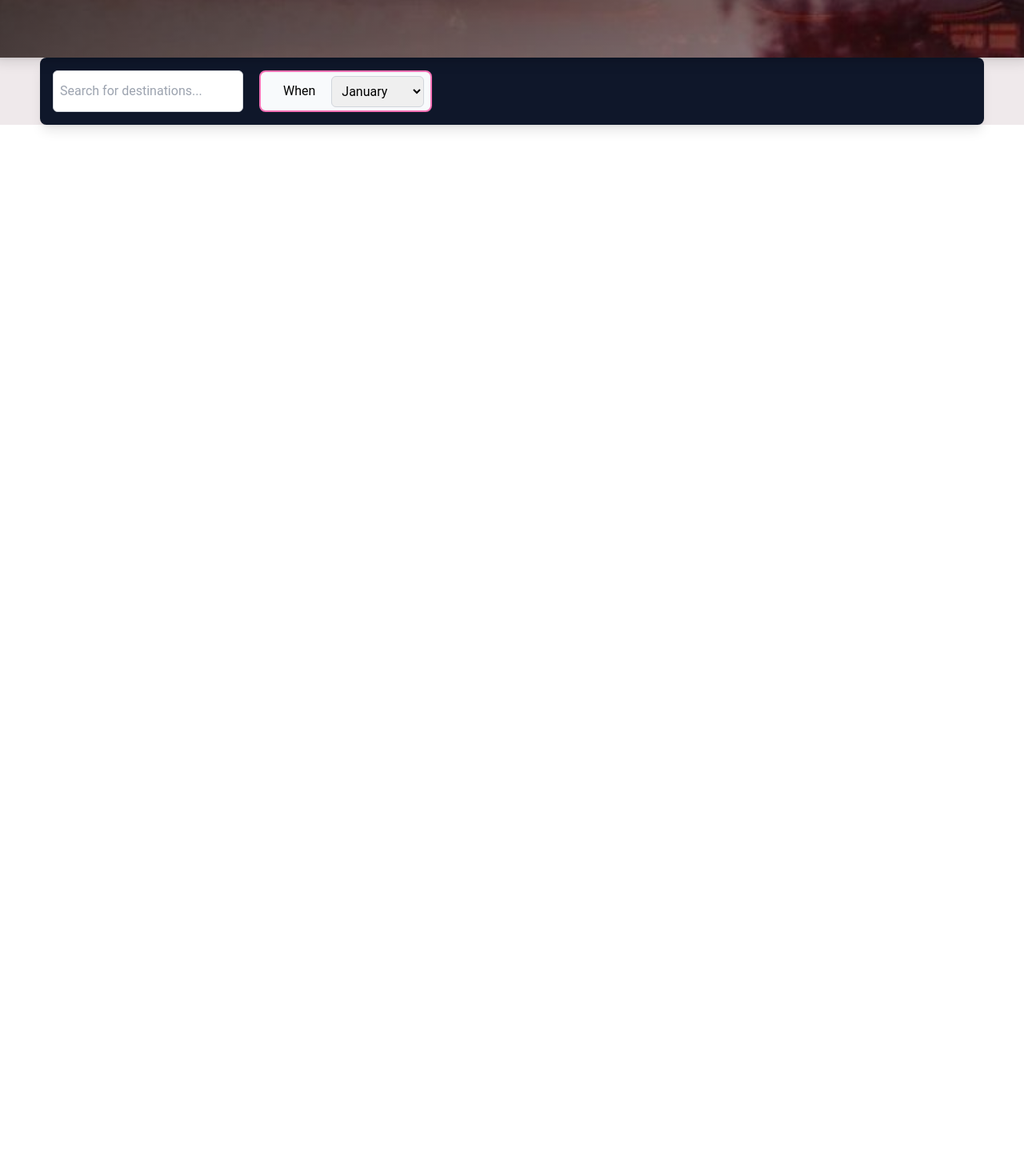
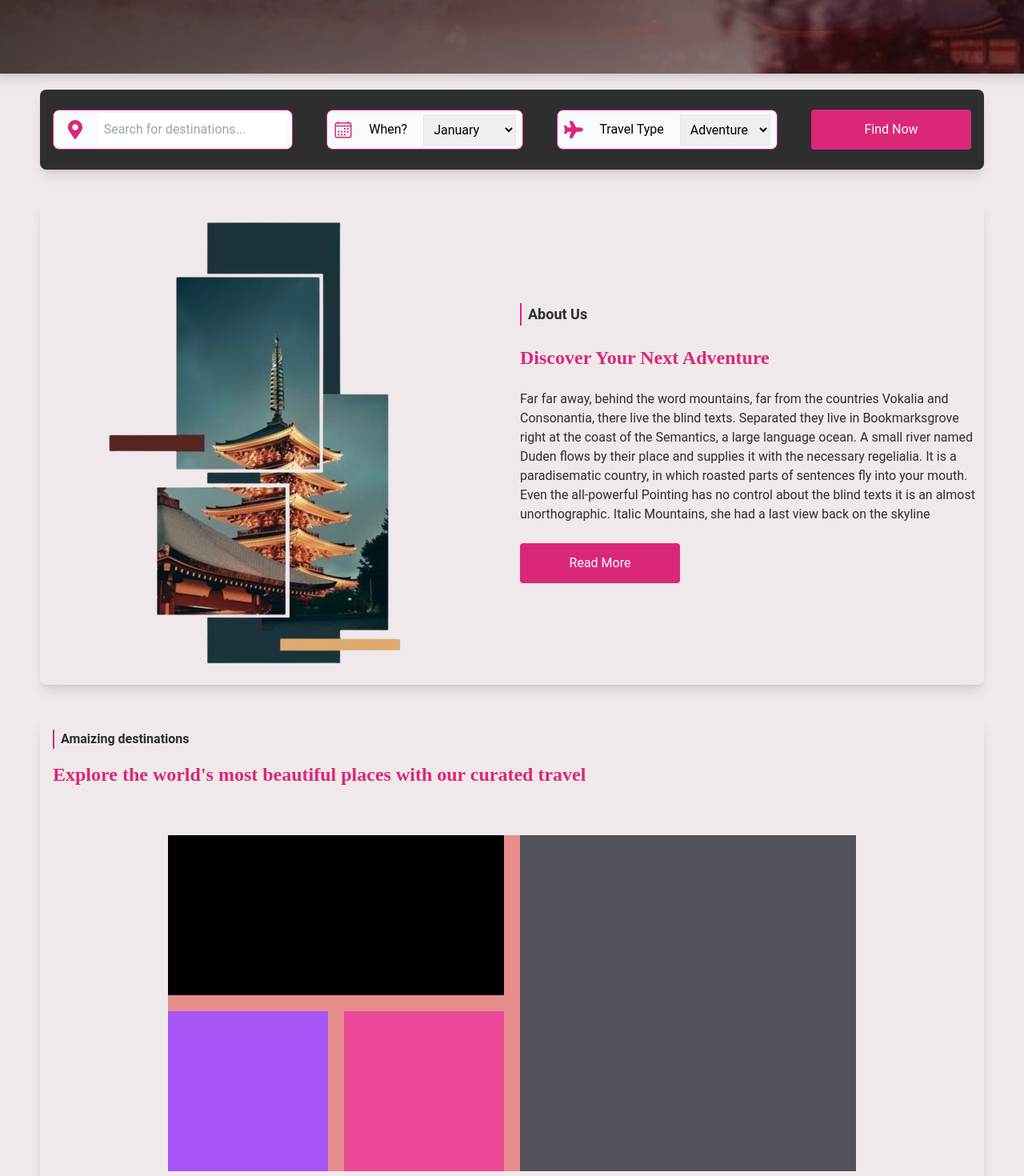
Before and after one commit to Zachminnow/travel-app, a React (Vite) app in the folder frontend/: page / in a window 1280 px wide. Shown: the part 620-2090 px from the top of the page at 80% size. Before the commit the page ends 800 px from the top, so only its background shows below. Built offline with nearby package versions, Linux system fonts and the light colour scheme.

Commit message:
Updated sections

```diff
--- a/frontend/package.json
+++ b/frontend/package.json
@@ -11,8 +11,10 @@
   },
   "dependencies": {
     "@fontsource/allan": "^5.2.7",
+    "@fortawesome/fontawesome-free": "^7.1.0",
     "react": "^19.1.1",
     "react-dom": "^19.1.1",
+    "react-icons": "^5.5.0",
     "react-router-dom": "^7.9.3"
   },
   "devDependencies": {
--- a/frontend/src/App.jsx
+++ b/frontend/src/App.jsx
@@ -9,6 +9,8 @@ import TourDetails from './pages/TourDetails';
 import About from './pages/About';
 import Contact from './pages/Contact';
 import NotFound from './pages/NotFound';
+import '@fortawesome/fontawesome-free/css/all.min.css';
+
 
 function App() {
   return (
--- /dev/null
+++ b/frontend/src/components/Button.jsx
@@ -0,0 +1,9 @@
+import { Link } from "react-router-dom";
+
+export const Button = ({ text, link }) => {
+  return (
+    <button className="bg-pink-600 text-white px-4 py-2 rounded hover:bg-pink-700 transition-colors w-[200px] h-[50px]">
+      <Link to={link}>{text}</Link>
+    </button>
+  );
+};
--- a/frontend/src/components/Dropdown.jsx
+++ b/frontend/src/components/Dropdown.jsx
@@ -1,5 +1,31 @@
-export const Dropdown =()=>{
-    return(
-        <div>Dropdown</div>
-    )
-}
+import React from 'react';
+import { MdLocationOn, MdCalendarToday, MdSearch, MdPeople } from 'react-icons/md';
+import { FaPlane, FaMapMarkerAlt } from 'react-icons/fa';
+import { IoCalendarOutline, IoLocationOutline } from 'react-icons/io5';
+
+
+export const Dropdown = ({ months, travelTypes, text }) => {
+
+  return (
+    <div className="flex bg-slate-50 rounded-lg border-[1px] border-pink-600 justify-center items-center h-[50px]">
+        {
+            months ? <IoCalendarOutline className="text-pink-600 mx-2" size={24} /> : <FaPlane className="text-pink-600 mx-2" size={24} />
+        }
+
+      <p className="p-3">{text}</p>
+      <select className="p-2 border border-pink-600rounded-md mx-2 ">
+        {months
+          ? months.map((month, index) => (
+              <option key={index} value={month}>
+                {month}
+              </option>
+            ))
+          : travelTypes.map((type, index) => (
+              <option key={index} value={type}>
+                {type}
+              </option>
+            ))}
+      </select>
+    </div>
+  );
+};
--- /dev/null
+++ b/frontend/src/components/InputBox.jsx
@@ -0,0 +1,12 @@
+export const InputBox = ({placeholder,type}) => {
+  return (
+    <div className="flex bg-slate-50 rounded-lg border-[1px] border-pink-600 justify-evenly items-center w-[300px]">
+      <FaMapMarkerAlt className="text-pink-600 mx-2" size={24} />
+      <input
+        type={type}
+        placeholder={placeholder}
+        className="p-2 focus:outline-none border-[0] rounded-md"
+      />
+    </div>
+  );
+};
--- a/frontend/src/components/Navbar.jsx
+++ b/frontend/src/components/Navbar.jsx
@@ -33,7 +33,7 @@ const Navbar = () => {
   }, []);
 
   return (
-    <nav className="bg-[#2E2E2E] mt-7 shadow-lg w-[1180px] mx-auto rounded-lg text-white">
+    <nav className="bg-[#2E2E2E] mt-7 shadow-lg w-[1180px] mx-auto rounded-lg text-white mb-5">
       <div className="container mx-auto px-4">
         <div className="flex justify-between items-center py-4">
           <Link to="/" className="text-2xl font-allan text-pink-600 hover:text-white transition-colors">
--- /dev/null
+++ b/frontend/src/components/RightBox.jsx
@@ -0,0 +1,24 @@
+
+import { Button } from "./Button";
+export const RightBox = () => {
+  return (
+    <div className="w-[100%] flex justify-center items-start flex-col gap-6">
+      <h3 className="text-lg border-pink-600 font-semibold border-l-2 pl-2 text-[#2E2E2E]">About Us</h3>
+
+      <h1 className="text-2xl font-bold text-pink-600 font-allan ">Discover Your Next Adventure</h1>
+
+      <p className="text-[#2E2E2E]">
+        Far far away, behind the word mountains, far from the countries Vokalia
+        and Consonantia, there live the blind texts. Separated they live in
+        Bookmarksgrove right at the coast of the Semantics, a large language
+        ocean. A small river named Duden flows by their place and supplies it
+        with the necessary regelialia. It is a paradisematic country, in which
+        roasted parts of sentences fly into your mouth. Even the all-powerful
+        Pointing has no control about the blind texts it is an almost
+        unorthographic. Italic Mountains, she had a last view back on the
+        skyline
+      </p>
+      <Button text="Read More" />
+    </div>
+  );
+};
--- a/frontend/src/components/Travel-Input.jsx
+++ b/frontend/src/components/Travel-Input.jsx
@@ -1,4 +1,15 @@
-
+import React from "react";
+// Import icons from react-icons
+import {
+  MdLocationOn,
+  MdCalendarToday,
+  MdSearch,
+  MdPeople,
+} from "react-icons/md";
+import { FaPlane, FaMapMarkerAlt } from "react-icons/fa";
+import { IoCalendarOutline, IoLocationOutline } from "react-icons/io5";
+import { Dropdown } from "./Dropdown";
+import { Button } from "./Button";
 
 export const TravelInput = () => {
   const months = [
@@ -15,24 +26,22 @@ export const TravelInput = () => {
     "November",
     "December",
   ];
+  const travelTypes = ["Adventure", "Relaxation", "Cultural", "Wildlife"];
+
   return (
-    <div className="bg-slate-900 p-4 rounded-lg shadow-lg w-[1180px] flex content-evenly gap-5">
-      <input
-        type="text"
-        placeholder="Search for destinations..."
-        className="p-2 border border-gray-300 rounded-md"
-      />
-      <div className="flex bg-slate-50 rounded-lg border-[2px] border-pink-400 justify-center items-center">
-        <i className="fa-solid fa-location-dot text-pink-400 mx-2"></i>
-        <p className="p-3">When</p>
-        <select className="p-2 border border-gray-300 rounded-md mx-2 ">
-          {months.map((month, index) => (
-            <option key={index} value={month}>
-              {month}
-            </option>
-          ))}
-        </select>
+    <div className="bg-[#2E2E2E] p-4 rounded-lg shadow-lg w-[1180px] h-[100px] mt-5 flex  justify-between gap-5 items-center">
+      <div className="flex bg-slate-50 rounded-lg border-[1px] border-pink-600 justify-evenly items-center w-[300px] h-[50px]">
+        <FaMapMarkerAlt className="text-pink-600 mx-2" size={24} />
+        <input
+          type="text"
+          placeholder="Search for destinations..."
+          className="p-2 focus:outline-none border-[0] rounded-md"
+        />
       </div>
+
+      <Dropdown months={months} text="When?" />
+      <Dropdown travelTypes={travelTypes} text="Travel Type" />
+      <Button text="Find Now" />
     </div>
   );
 };
--- a/frontend/src/index.css
+++ b/frontend/src/index.css
@@ -3,9 +3,18 @@
 @tailwind utilities;
 @import url("@fontsource/allan");
 
- *{
+* {
   margin: 0;
   padding: 0;
   box-sizing: border-box;
-  font-family: 'Roboto', sans-serif;
- }
+  font-family: "Roboto", sans-serif;
+}
+.grid-container {
+    background-color: #e68d8d;
+  display: grid;
+  grid-template-columns: 200px 200px 200px 200px;
+  grid-template-rows: 200px 200px;
+  gap: 20px;
+  grid-template-areas: "box-1 box-1 box-2 box-2"
+   "box-3 box-4 box-2 box-2";
+}
--- a/frontend/src/pages/Home.jsx
+++ b/frontend/src/pages/Home.jsx
@@ -2,13 +2,17 @@ import React from "react";
 import sliderImage1 from "../assets/images/slider-image-1.jpeg";
 import sliderImage2 from "../assets/images/slider-image-2.jpeg";
 import sliderImage3 from "../assets/images/slider-image-3.jpeg";
+import aboutImage from "../assets/images/About-img.png";
 import { TravelInput } from "../components/Travel-Input";
+import { Button } from "../components/Button";
+import { RightBox } from "../components/RightBox";
 
 const Home = () => {
   const sliderImages = [sliderImage1, sliderImage2, sliderImage3];
 
   return (
     <div className=" bg-[#EFE9EB] flex items-center justify-center flex-col ">
+      <section className="w-full  flex flex-col justify-center items-center gap-0">
         <div className="min-w-full flex justify-center items-center">
           <div
             className="w-[1300px] h-[600px] relative flex items-center justify-center bg-cover bg-center rounded-lg shadow-lg flex-col"
@@ -17,15 +21,47 @@ const Home = () => {
             }}
           >
             <h1 className="text-white text-4xl font-bold z-10">
-            Explore the <span className="bg-pink-400">World</span> with Us
+              Explore the <span className="bg-pink-600 w-[120px]">World</span>{" "}
+              with Us
             </h1>
             <p className="text-white mt-4 z-10 max-w-xl text-center">
-            Discover breathtaking destinations and unforgettable experiences.A journey of a thousand miles begins with a single step.
-            Experience the beauty of the world like never before.
+              Discover breathtaking destinations and unforgettable experiences.A
+              journey of a thousand miles begins with a single step. Experience
+              the beauty of the world like never before.
             </p>
           </div>
         </div>
         <TravelInput />
+      </section>
+      <section>
+        <div className="bg-[#EFE9EB]p-4 rounded-lg shadow-lg w-[1180px] flex  justify-between gap-5 items-center mt-10">
+          <div className="w-[50%] flex justify-center items-center">
+            <img src={aboutImage} alt="About Us" />
+          </div>
+
+          <div className="w-[50%]">
+            <RightBox />
+          </div>
+        </div>
+      </section>
+      <section>
+        <div className="bg-[#EFE9EB] p-4 rounded-lg shadow-lg w-[1180px]  justify-between gap-5 items-center mt-10 flex flex-col ">
+          <div className=" flex flex-col w-full justify-center items-start  text-start mb-6">
+            <h2 className="text-1xl font-bold text-[#2E2E2E]  mb-4 items-start border-l-2 pl-2 border-pink-600">
+              Amaizing destinations
+            </h2>
+            <h1 className="text-2xl font-bold text-pink-600 font-allan mb-4">
+              Explore the world's most beautiful places with our curated travel
+            </h1>
+          </div>
+          <div className="grid-container">
+            <div className="bg-black" style={{ gridArea: "box-1" }}></div>
+            <div className="bg-zinc-600" style={{ gridArea: "box-2" }}></div>
+            <div className="bg-purple-500" style={{ gridArea: "box-3" }}></div>
+            <div className="bg-pink-500" style={{ gridArea: "box-4" }}></div>
+          </div>
+        </div>
+      </section>
     </div>
   );
 };
```
Also changed, not shown: frontend/src/assets/images/About-img.png (added), 1 other file (tests, documents, lock files or other folders). Lines whose indentation alone changed are shown as unchanged.
